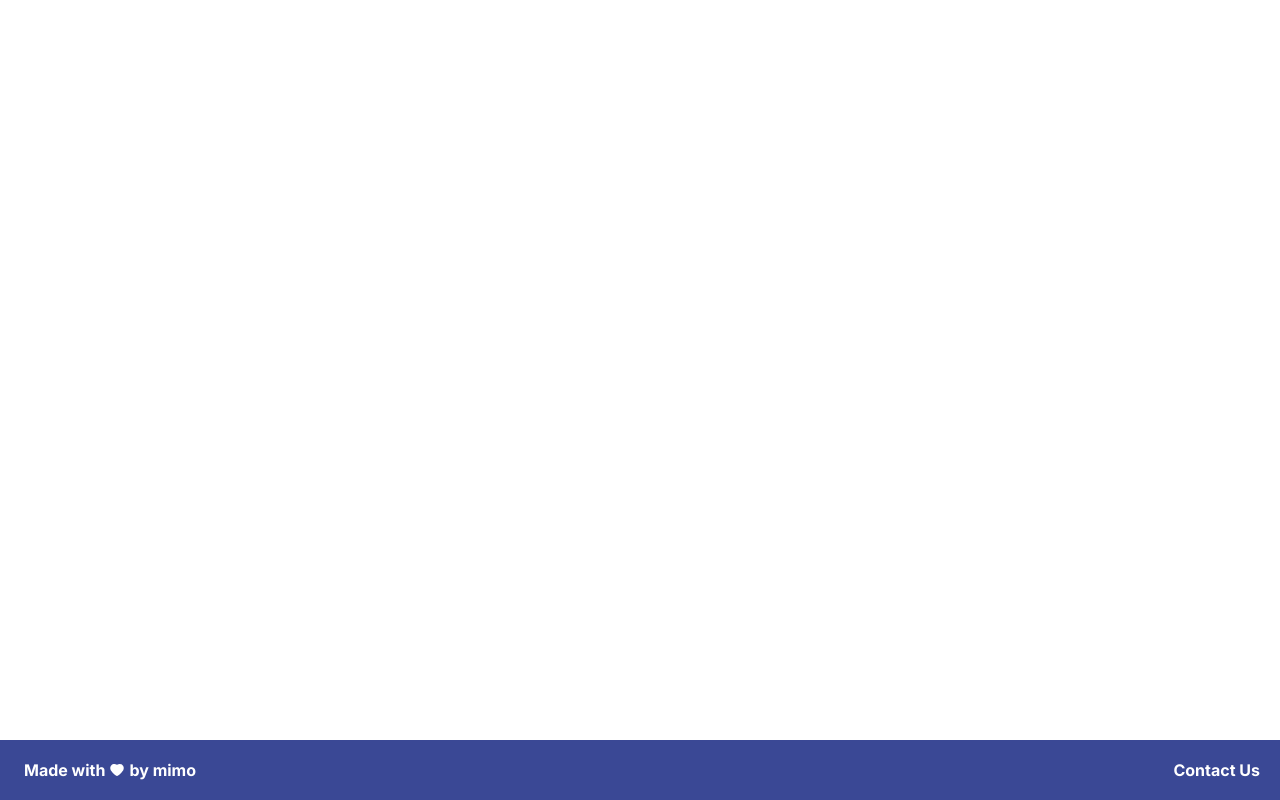
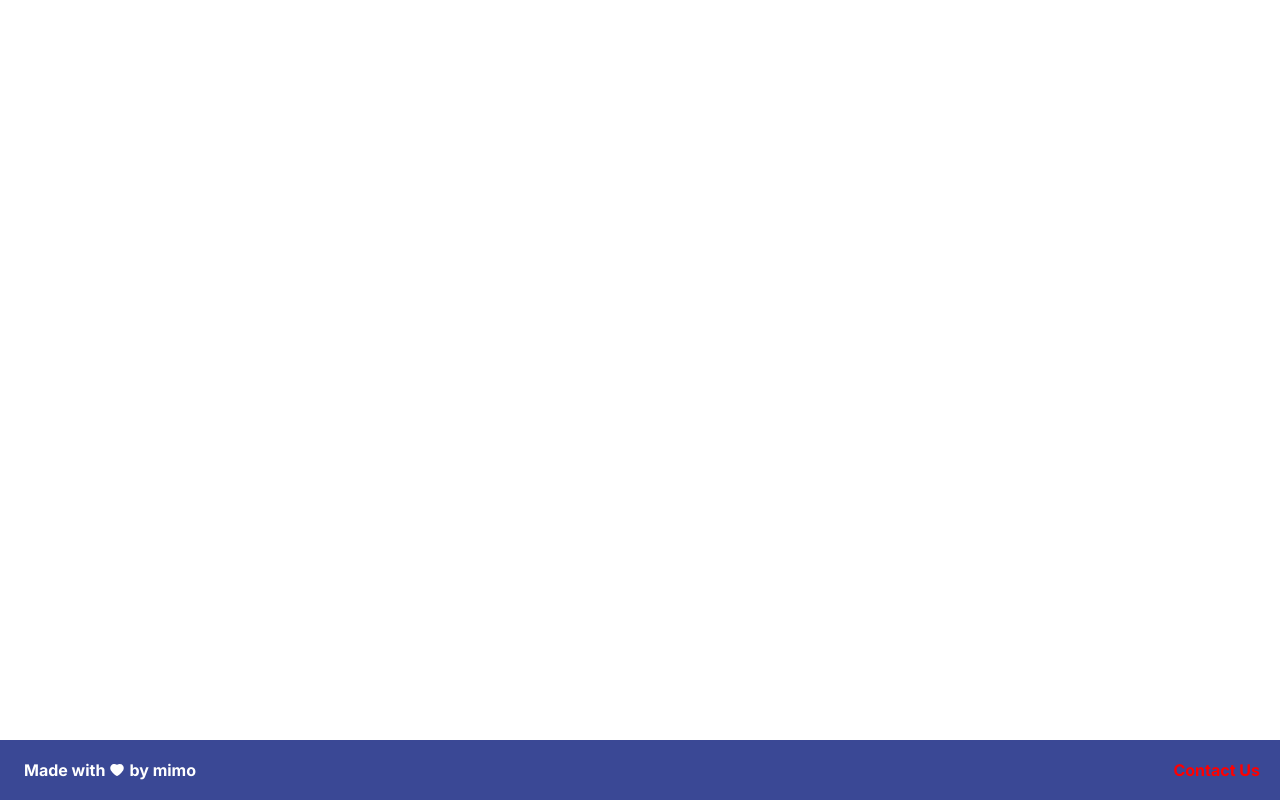
Before and after one commit to Asadlion92/Fake-Store-React-Project, a React (Vite) app: page /product-details in a window 1280 px wide. In both pictures the pointer is over the link "Contact Us". Shown: the part 120-920 px from the top of the page. Built offline with nearby package versions, Linux system fonts and the light colour scheme.

Commit message:
added hover to button on contact page and footer contact us button

```diff
--- a/src/components/Footer/Footer.css
+++ b/src/components/Footer/Footer.css
@@ -13,6 +13,10 @@
     color: white;
 }
 
+.footer-container a:hover {
+    color: red;
+}
+
 .footer-left-content {
     display: flex;
     align-items: center;
--- a/src/pages/Contact/Contact.css
+++ b/src/pages/Contact/Contact.css
@@ -58,3 +58,7 @@ form button {
 form h1 {
     margin-top: 58px;
 }
+
+form button:hover {
+    color: red;
+}
```
